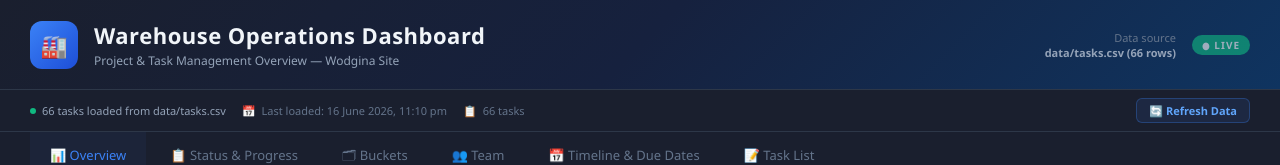
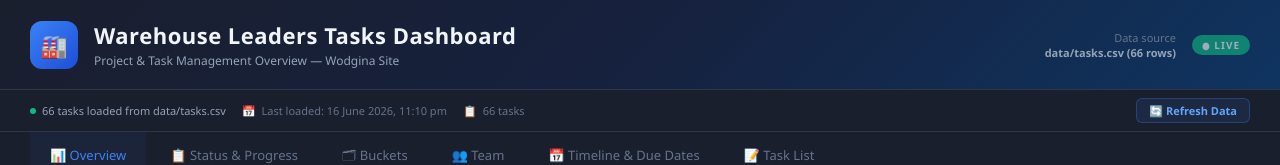
Before and after one commit to stevenvalentine/wdgwhimprovements, a plain HTML site: page index.html in a window 1280 px wide. Shown: the top 165 px of the page. Drawn offline with nearby package versions, Linux system fonts and the light colour scheme.

Commit message:
Update index.html

```diff
--- a/index.html
+++ b/index.html
@@ -292,7 +292,7 @@
     <div class="header-left">
         <div class="header-icon">🏭</div>
         <div>
-            <h1>Warehouse Operations Dashboard</h1>
+            <h1>Warehouse Leaders Tasks Dashboard</h1>
             <p>Project & Task Management Overview — Wodgina Site</p>
         </div>
     </div>
```
